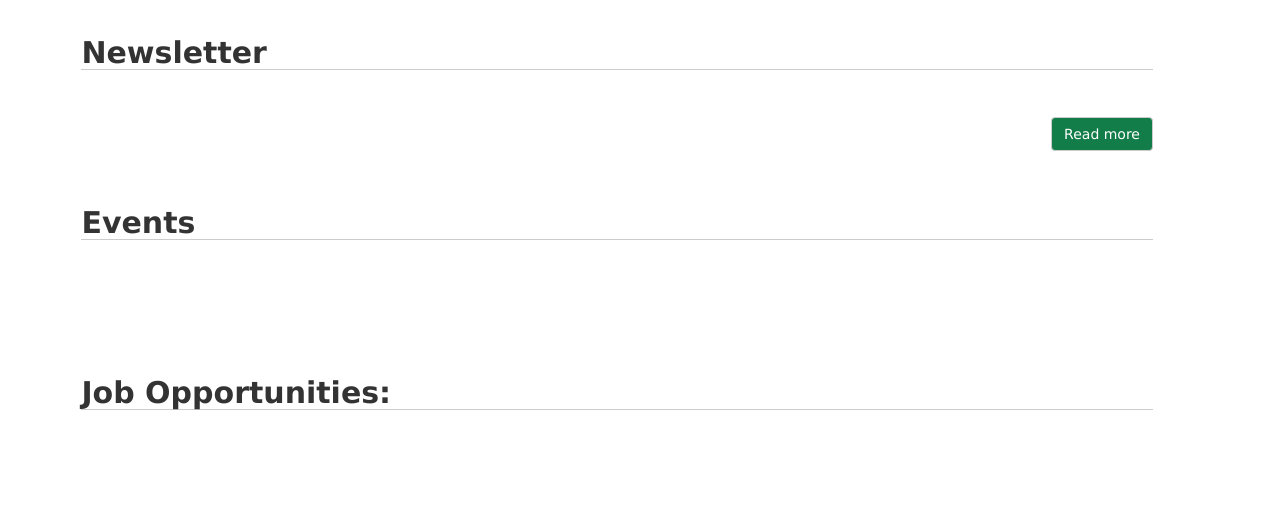
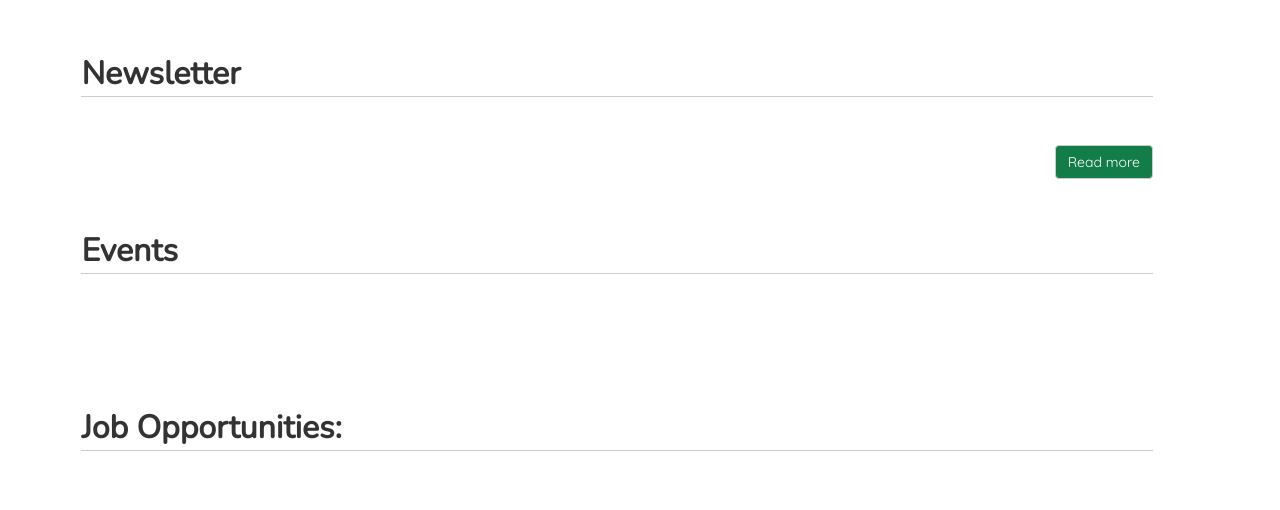
Before and after one commit to shovalsa/shecodes_website, a Django app: page / in a window 1280 px wide. Shown: the part 391-901 px from the top of the page. Before the commit the page ends 801 px from the top, so only its background shows below. Run offline with Django 3.2, Linux system fonts and the light colour scheme; data that the repository does not hold is empty; some libraries are stand-ins or nearby versions.

Commit message:
change fonts

```diff
--- a/scsite/static/bootstrap/css/style.css
+++ b/scsite/static/bootstrap/css/style.css
@@ -1,6 +1,7 @@
 body {
   line-height: 2;
-  font-family: "Verdana", Verdana, Geneva, sans-serif;
+  font-family: quicksand, assistant;
+  font-size: 16px
 }
 
 .page-header {
@@ -46,6 +47,11 @@ body {
   background-color: #025604; /* this picks the color of the nav bar dropdown*/
 }
 
+.navbar-inverse {
+  background-color: transparent;
+  border-color: transparent;
+}
+
 .collapsed{
     color:rgb(19,125,73);
     font-weight: bold;
@@ -67,8 +73,11 @@ body {
 .page-title{
     border-bottom: 1px solid #ccc; /* This is the line replacing the hr*/
     margin-bottom: 10px; /* This is the space below the line */
-    padding-bottom: 15px; /* This is the space between the heading text and the line */
+    padding-bottom: 5px; /* This is the space between the heading text and the line */
     border-color: black;
+	font-family: Nunito, Assistant;
+	font-size: 32px;
+
 }
 
 .btn {
@@ -95,18 +104,3 @@ body {
   height: 100%;
   padding-left: -100px;
 }
-
-.navbar-fixed-left .navbar-nav > li {
-  float: none;  /* Cancel default li float: left */
-  width: 139px;
-}
-
-.navbar-fixed-left + .container {
-  padding-left: 160px;
-}
-
-/* On using dropdown menu (To right shift popuped) */
-.navbar-fixed-left .navbar-nav > li > .dropdown-menu {
-  margin-top: -50px;
-  margin-left: 140px;
-}
--- a/scsite/templates/about.html
+++ b/scsite/templates/about.html
@@ -36,7 +36,7 @@ PERCENT = '%'
         </a>
     </div>
 </div>
-<div style="text-align:center; float: left; padding: 2.5% 10% 0% 10%;">
+<div style="text-align:center; padding: 2.5% 10% 0% 10%;">
     <h1><b>{% trans 'Our Goal' %}</b></h1>
     <p>{%trans 'is to reach 50 percent female software developers in the IT industry within a decade.' %}</p>
 </div>
@@ -44,7 +44,7 @@ PERCENT = '%'
     <h1><b>{% trans 'Community' %}</b></h1>
     <p>{% trans 'Come and work on a project, learn a new language, hear an inspiring or technical lecture or learn to code in one of our meetups.' %}</p>
 </div>
-<div style="text-align:center;padding: 2.5% 10% 0% 10%; ">
+<div style="text-align:center; padding: 2.5% 10% 0% 10%; ">
     <h1><b>{% trans 'Education' %}</b></h1>
     <p>{% trans 'Learn some code with us. “The Next Generation” of our community.' %}</p>
 </div>
--- a/templates/base.html
+++ b/templates/base.html
@@ -20,9 +20,9 @@
         <meta name="keywords" content="she codes; is an Israeli based community for women programmers.">
     <script src="https://ajax.googleapis.com/ajax/libs/jquery/3.2.1/jquery.min.js"></script>
     <script src="https://maxcdn.bootstrapcdn.com/bootstrap/3.3.7/js/bootstrap.min.js"></script>
-      <!--{% block css %}//-->
+    <link rel="stylesheet" type="text/css" href="//fonts.googleapis.com/css?family=Nunito|Quicksand|Assistant" />
     <link rel="stylesheet" type="text/css" href="{% static "/bootstrap/css/style.css" %}">
-      <!--{% endblock %}//-->
+
 </head>
 <header>
 <div class="container clearfix">
@@ -43,7 +43,7 @@
                     </a>
                 </div>
                 {% else %}
-                <div class = "navbar-header" style="background-color: rgb(255,255,255); float:right;">
+                <div class = "navbar-header" style="background-color: rgb(255,255,255);">
                     <a class="navbar-brand" href="{% url 'home' %}">
                          <img class="img-responsive" style="auto; height:170%;" src="{% static "/images/sc_logo.png" %}">
                     </a>
@@ -109,7 +109,7 @@
 </header>
 <body>
     <script type="text/javascript">
-        document.body.style.padding = "50px 0px 0px 0px";
+        document.body.style.padding = "70px 0px 0px 0px";
     </script>
     {% load static %}
     <div class="container">
--- a/templates/index.html
+++ b/templates/index.html
@@ -20,7 +20,7 @@
         </div>
     {% endif %}
 <div style="padding: 5% 5% 1% 1%;">
-    <h2 style="border-bottom: 1px solid #ccc">
+    <h2 class="page-title" style="border-bottom: 1px solid #ccc">
         <b>{%trans 'Newsletter' %}</b>
     </h2>
     <div class="row" style="padding: 2.5% 2% 1% 5%;">
@@ -56,7 +56,7 @@
 </div>
 
 <div style="padding: 5% 5% 1% 1%;">
-    <h2 style="border-bottom: 1px solid #ccc">
+    <h2 class="page-title" style="border-bottom: 1px solid #ccc">
         <b>{%trans 'Events' %}</b>
     </h2>
     <div class="row" style="padding: 2.5% 2% 1% 5%;">
@@ -95,7 +95,7 @@
 </div>
 
 <div style="padding: 5% 5% 1% 1%;">
-    <h2 style="border-bottom: 1px solid #ccc">
+    <h2 class="page-title" style="border-bottom: 1px solid #ccc">
         <b>{%trans 'Job Opportunities:' %}</b>
     </h2>
     <div class="row" style="text-align: center; padding: 2.5% 2% 1% 5%;">
```
